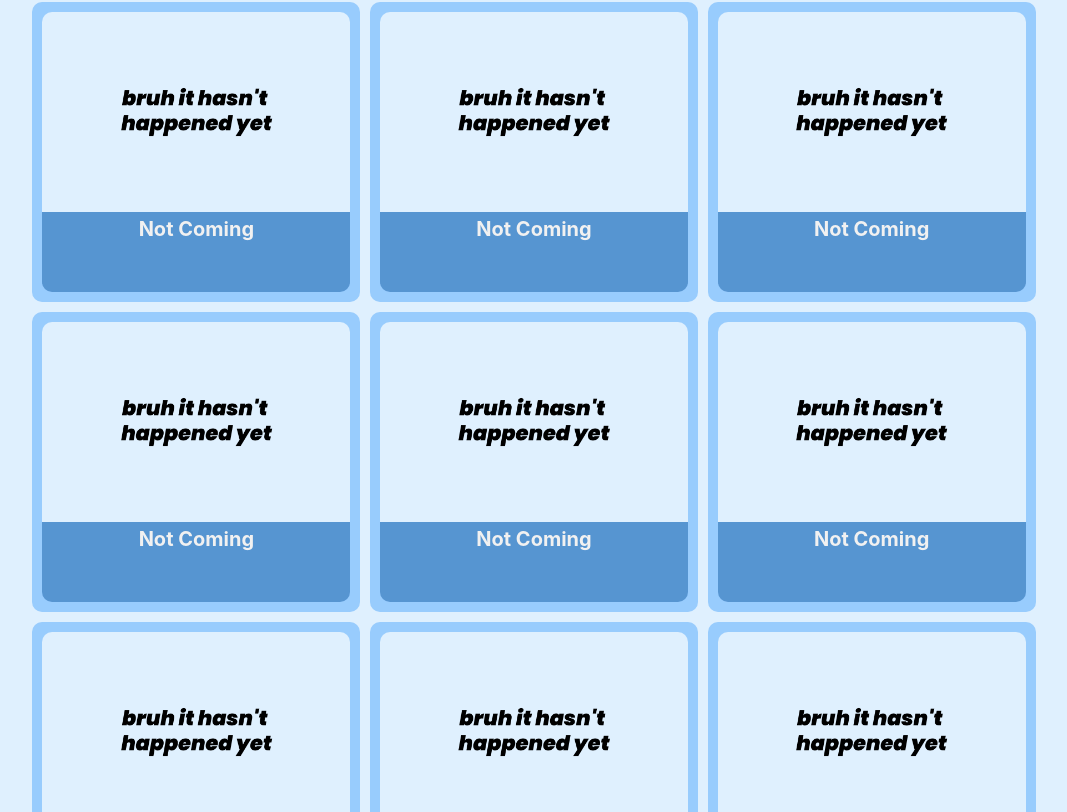
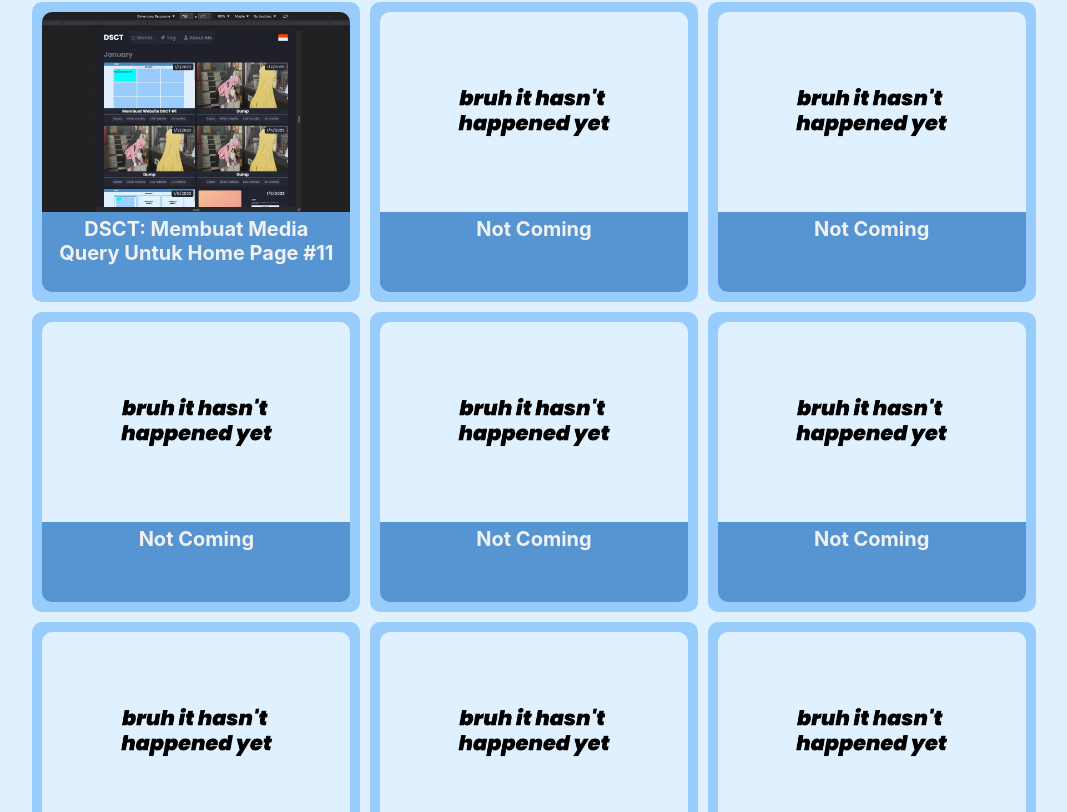
Before and after one commit to CookyNdi/Do-Some-Coding-Today, a React (Create React App) app: page / in a window 1280 px wide. Shown: the part 2257-3069 px from the top of the page, without its empty margins (111-1178 px from the left). Built offline with nearby package versions, Linux system fonts and the light colour scheme.

Commit message:
22 January 2023

```diff
--- a/src/Events/January/Jan22.jsx
+++ b/src/Events/January/Jan22.jsx
@@ -1,5 +1,5 @@
 import React from "react";
-import Screenshot from "../../asset/coming.webp";
+import Screenshot from "../../asset/1-22.webp";
 
 const Jan22 = () => {
   return (
@@ -8,7 +8,7 @@ const Jan22 = () => {
         <img src={Screenshot} alt="22-1-2023" />
       </div>
       <div className="Tittle">
-        <h2>Not Coming</h2>
+        <h2>DSCT: Membuat Media Query Untuk Home Page #11</h2>
       </div>
     </div>
   );
```
